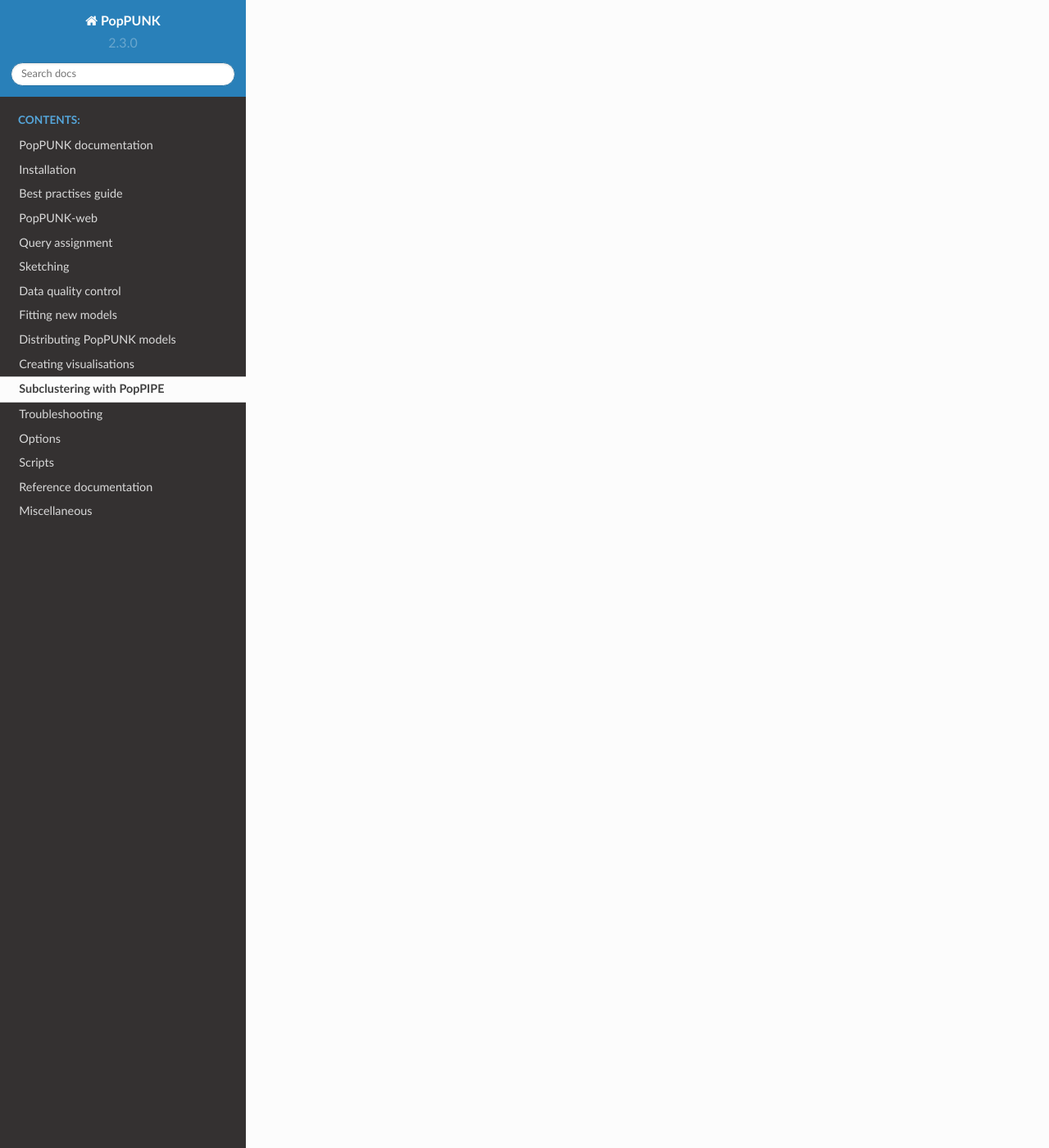
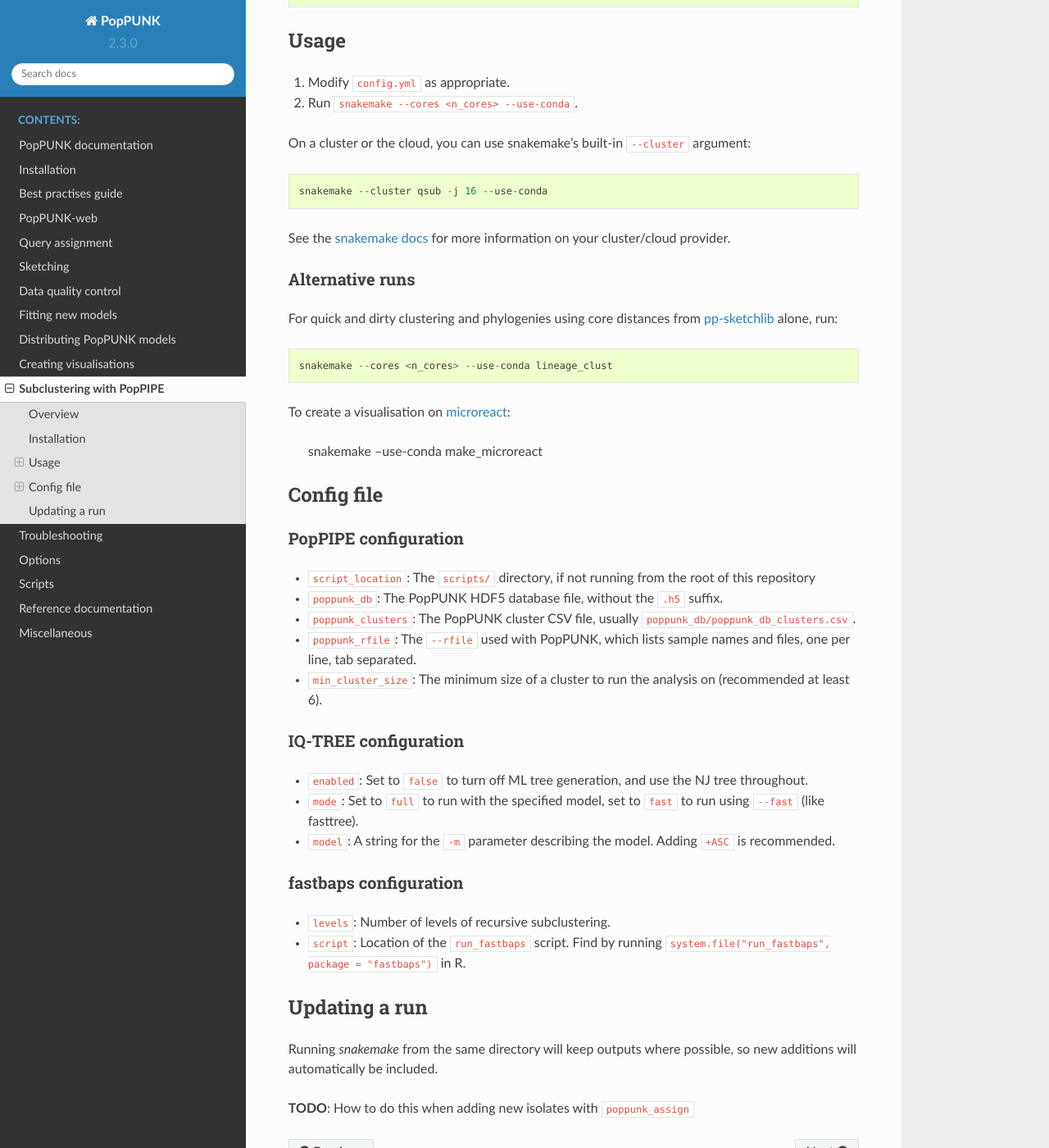
Before and after one commit to bacpop/PopPUNK, a Sphinx documentation site: the page built from docs/subclustering.rst, in a window 1280 px wide and 1400 px high, scrolled down 1751 px. Shown: the whole window at 82% size. Built offline with Sphinx 7.4.7 and the Read the Docs theme 2.0.0, drawn with Linux system fonts in a browser that asks for light colours; some of the changed text lies outside the part shown.

Commit message:
Add subclustering docs

```diff
--- a/docs/subclustering.rst
+++ b/docs/subclustering.rst
@@ -1,3 +1,107 @@
 Subclustering with PopPIPE
 ==========================
-PopPIPE docs
+
+**Contents**:
+
+.. contents::
+   :local:
+
+.. danger::
+    PopPIPE is still a work-in-progress and may not immediately work on your data. We
+    anticipate finalising the pipeline in the near future.
+
+Overview
+--------
+You can run `PopPIPE <https://github.com/johnlees/PopPIPE>`__ on your PopPUNK output,
+which will run subclustering and visualisation within your strains. The pipeline
+consists of the following steps:
+
+- Split files into their strains.
+- Calculate core and accessory distances within each strain.
+- Use the core distances to make a neighbour-joining tree.
+- (lineage_clust mode) Generate clusters from core distances with lineage clustering in PopPUNK.
+- Use `ska <https://github.com/simonrharris/SKA>`__ to generate within-strain alignments.
+- Use `IQ-TREE <http://www.iqtree.org/>`__ to generate an ML phylogeny for each strain using this alignment,
+  and the NJ tree as a starting point.
+- Use `fastbaps <https://github.com/gtonkinhill/fastbaps>`__ to generate subclusters which are partitions of the phylogeny.
+- Create an overall visualisation with both core and accessory distances, as in PopPUNK.
+  The final tree consists of refining the NJ tree by grafting the maximum likelihood trees for subclusters to their matching nodes.
+
+An example DAG for the steps (excluding ``ska index``, for which there is one per sample):
+
+.. image:: images/poppipe_dag.png
+   :alt:  Example DAG for a PopPIPE run
+   :align: center
+
+Installation
+------------
+PopPIPE is a `snakemake <https://snakemake.readthedocs.io/en/stable/>`__ pipeline, which depends
+upon snakemake and pandas::
+
+    conda install snakemake pandas
+
+Other dependencies will be automatically installed by conda the first time
+you run the pipeline. You can also install them yourself and omit the `-use-conda`
+directive to snakemake::
+
+    conda create -n poppipe --file=environment.yml
+
+Then clone the repository::
+
+    git clone git@github.com:johnlees/PopPIPE.git
+
+Usage
+-----
+1. Modify ``config.yml`` as appropriate.
+2. Run ``snakemake --cores <n_cores> --use-conda``.
+
+On a cluster or the cloud, you can use snakemake's built-in ``--cluster`` argument::
+
+    snakemake --cluster qsub -j 16 --use-conda
+
+See the `snakemake docs <https://snakemake.readthedocs.io/en/stable/executing/cluster-cloud.html)>`__
+for more information on your cluster/cloud provider.
+
+Alternative runs
+^^^^^^^^^^^^^^^^
+For quick and dirty clustering and phylogenies using core distances from
+`pp-sketchlib <https://github.com/johnlees/pp-sketchlib>`__ alone, run::
+
+    snakemake --cores <n_cores> --use-conda lineage_clust
+
+To create a visualisation on `microreact <https://microreact.org/>`__:
+
+    snakemake --use-conda make_microreact
+
+Config file
+-----------
+
+PopPIPE configuration
+^^^^^^^^^^^^^^^^^^^^^
+
+- ``script_location``: The ``scripts/`` directory, if not running from the root of this repository
+- ``poppunk_db``: The PopPUNK HDF5 database file, without the ``.h5`` suffix.
+- ``poppunk_clusters``: The PopPUNK cluster CSV file, usually ``poppunk_db/poppunk_db_clusters.csv``.
+- ``poppunk_rfile``: The ``--rfile`` used with PopPUNK, which lists sample names and files, one per line, tab separated.
+- ``min_cluster_size``: The minimum size of a cluster to run the analysis on (recommended at least 6).
+
+IQ-TREE configuration
+^^^^^^^^^^^^^^^^^^^^^
+
+- ``enabled``: Set to ``false`` to turn off ML tree generation, and use the NJ tree throughout.
+- ``mode``: Set to ``full`` to run with the specified model, set to ``fast`` to run using ``--fast`` (like fasttree).
+- ``model``: A string for the ``-m`` parameter describing the model. Adding ``+ASC`` is recommended.
+
+fastbaps configuration
+^^^^^^^^^^^^^^^^^^^^^^
+
+* ``levels``: Number of levels of recursive subclustering.
+* ``script``: Location of the ``run_fastbaps`` script. Find by running ``system.file("run_fastbaps", package = "fastbaps")`` in R.
+
+
+Updating a run
+-----------------
+Running `snakemake` from the same directory will keep outputs where possible,
+so new additions will automatically be included.
+
+**TODO**: How to do this when adding new isolates with ``poppunk_assign``
```
Also changed, not shown: docs/images/poppipe_dag.png (added).
